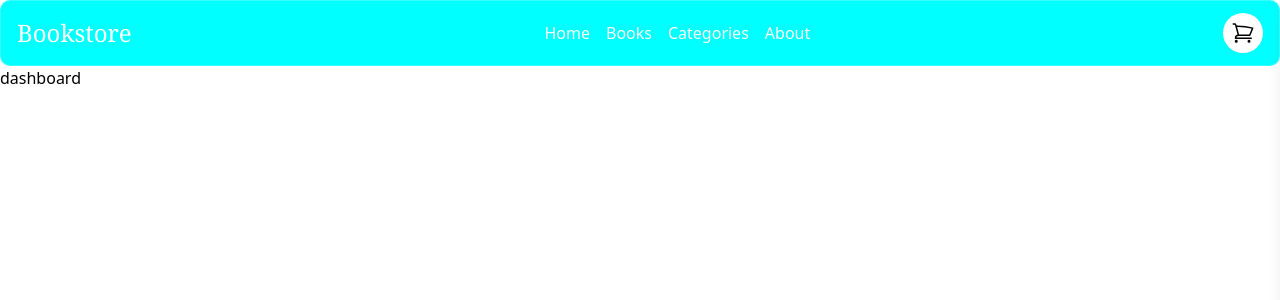
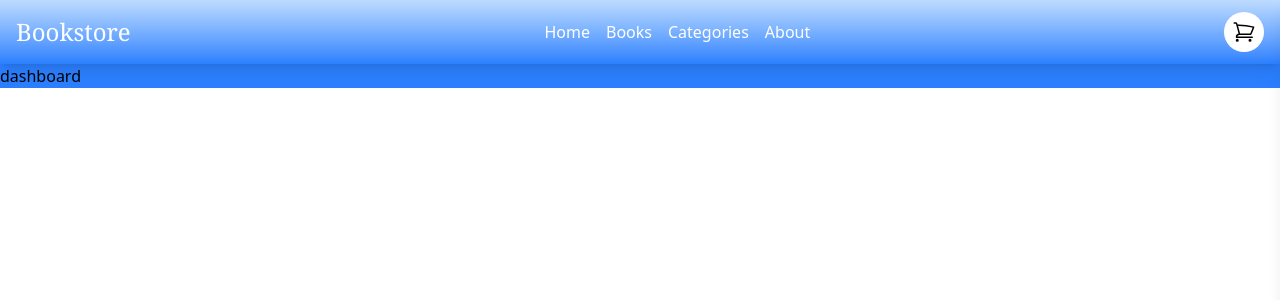
Before and after one commit to chathurasandaruwan/Book-Store-frontend-react, a React (Vite) app: page / in a window 1280 px wide. Shown: the top 300 px of the page. Built offline with nearby package versions, Linux system fonts and the light colour scheme.

Commit message:
update navi bar colors

```diff
--- a/src/components/Cart.tsx
+++ b/src/components/Cart.tsx
@@ -32,7 +32,7 @@ const Cart: React.FC<CartProps> = ({ isOpen, onClose }) => {
         >
             <div className="p-4 h-full flex flex-col">
                 <div className="flex justify-between items-center mb-4">
-                    <h2 className="text-2xl font-bold text-blue-600">Your Cart</h2>
+                    <h2 className="text-2xl font-bold text-blue-500">Your Cart</h2>
                     <button
                         onClick={onClose}
                         className="text-gray-500 hover:text-gray-700 transition-colors"
@@ -97,7 +97,7 @@ const Cart: React.FC<CartProps> = ({ isOpen, onClose }) => {
                         className={`w-full py-3 rounded transition-colors ${
                             items.length === 0
                                 ? 'bg-gray-300 cursor-not-allowed'
-                                : 'bg-blue-600 hover:bg-blue-700 text-white'
+                                : 'bg-blue-500 hover:bg-blue-700 text-white'
                         }`}
                     >
                         Checkout
--- a/src/components/NaviBar.tsx
+++ b/src/components/NaviBar.tsx
@@ -17,7 +17,7 @@ export function NaviBar () {
     const itemCount = 0
     return (
         <>
-            <nav className="glass-effect sticky top-0 z-50">
+            <nav className="shadow-lg sticky top-0 z-50 bg-gradient-to-b from-blue-200 to-blue-500">
                 <div className="container mx-auto px-4">
                     <div className="flex items-center justify-between h-16">
                         <a href="/" className="text-2xl font-serif text-white">
@@ -27,7 +27,7 @@ export function NaviBar () {
                         <div className="hidden md:flex space-x-4">
                             {menuItems.map((item) => (
                                 <Link key={item.title} to={item.href}
-                                      className="text-white hover:text-gray-300 transition-colors hover:underline ">
+                                      className="text-white hover:text-gray-500 transition-colors transition ease-in-out duration-800 hover:underline hover:underline-offset-4 ">
                                     {item.title}
                                 </Link>
                             ))}
@@ -85,7 +85,7 @@ export function NaviBar () {
                                 <Link
                                     key={item.title}
                                     to={item.href}
-                                    className="block text-white hover:text-gray-300 py-2"
+                                    className="block text-white hover:text-gray-500 py-2"
                                     onClick={() => setIsOpen(false)}
                                 >
                                     {item.title}
--- a/src/index.css
+++ b/src/index.css
@@ -1,9 +1 @@
 @import "tailwindcss";
-
-.glass-effect {
-    /*background: rgba(255, 255, 255, 0.1);*/
-    background: aqua;
-    backdrop-filter: blur(10px);
-    border-radius: 10px;
-    border: 1px solid rgba(255, 255, 255, 0.2);
-}
--- a/src/pages/Dashboard.tsx
+++ b/src/pages/Dashboard.tsx
@@ -1,5 +1,5 @@
 export function Dashboard() {
     return (
-        <>dashboard</>
+        <div className={'bg-blue-500 '}>dashboard</div>
     );
 }
```
